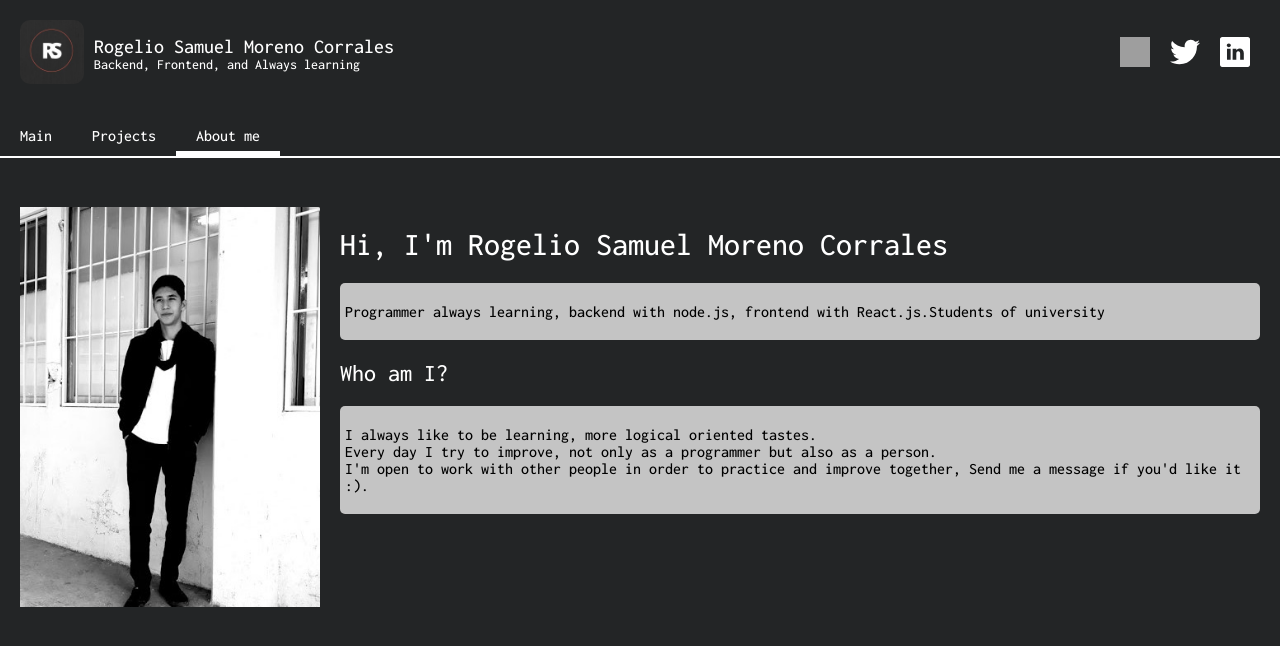
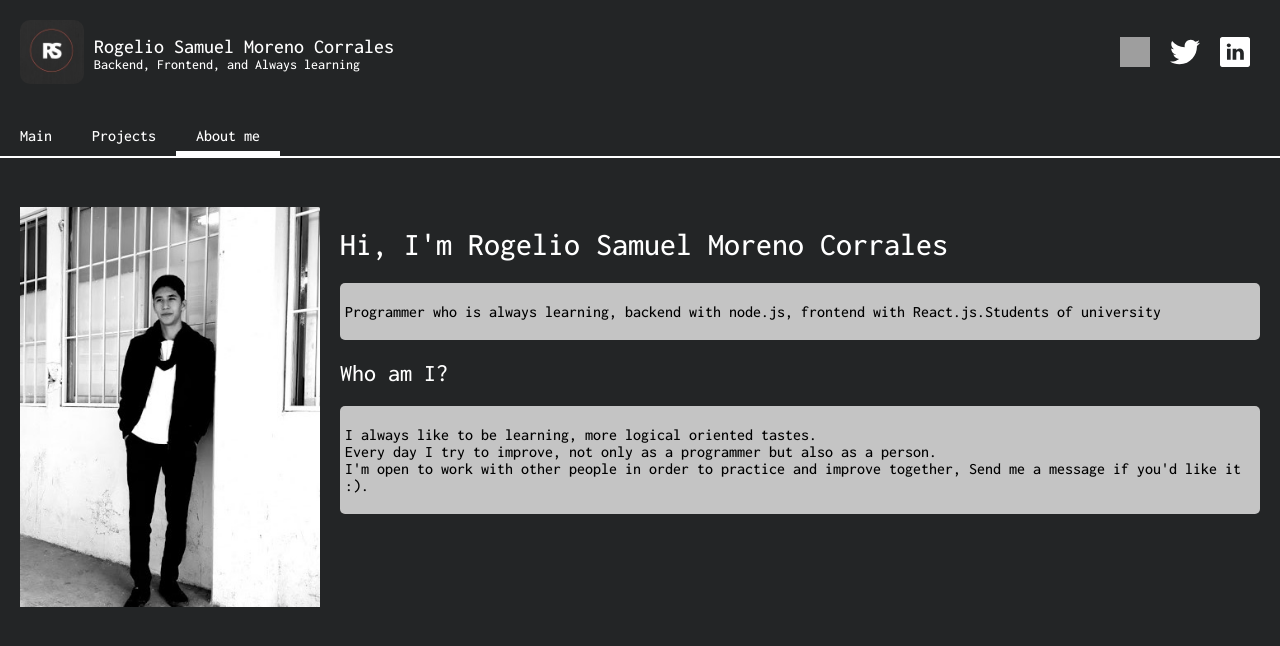
Before and after one commit to sam-621/rogeliosamuel.com, a React (Create React App) app: page /AboutMe in a window 1280 px wide. Shown: the top 646 px of the page. Built offline with nearby package versions, Linux system fonts and the light colour scheme; grey boxes are pictures that could not be loaded.

Commit message:
updating my description

```diff
--- a/src/containers/AboutMe.jsx
+++ b/src/containers/AboutMe.jsx
@@ -11,7 +11,7 @@ const AboutMe = () => {
             </div>
             <div className="My-description">
                 <h1>Hi, I'm Rogelio Samuel Moreno Corrales</h1>
-                <p className="Code-mode">Programmer always learning, backend with node.js, frontend with React.js.Students of university</p>
+                <p className="Code-mode">Programmer who is always learning, backend with node.js, frontend with React.js.Students of university</p>
                 <h2>Who am I?</h2>
                 <p className="Code-mode">I always like to be learning, more logical oriented tastes.<br/> Every day I try to improve, not only as a programmer but also as a person.<br/> I'm open to work with other people in order to practice and improve together, Send me a message if you'd like it :).</p>
             </div>
```
